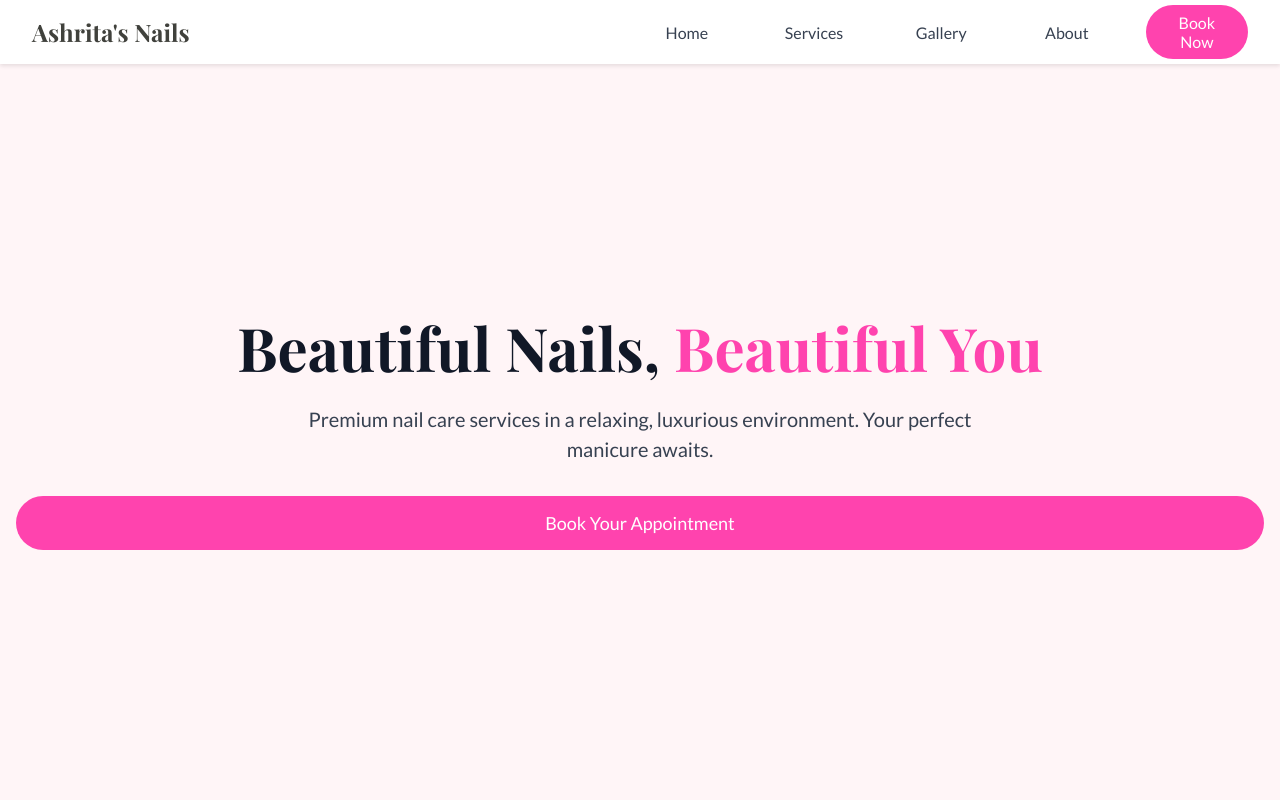
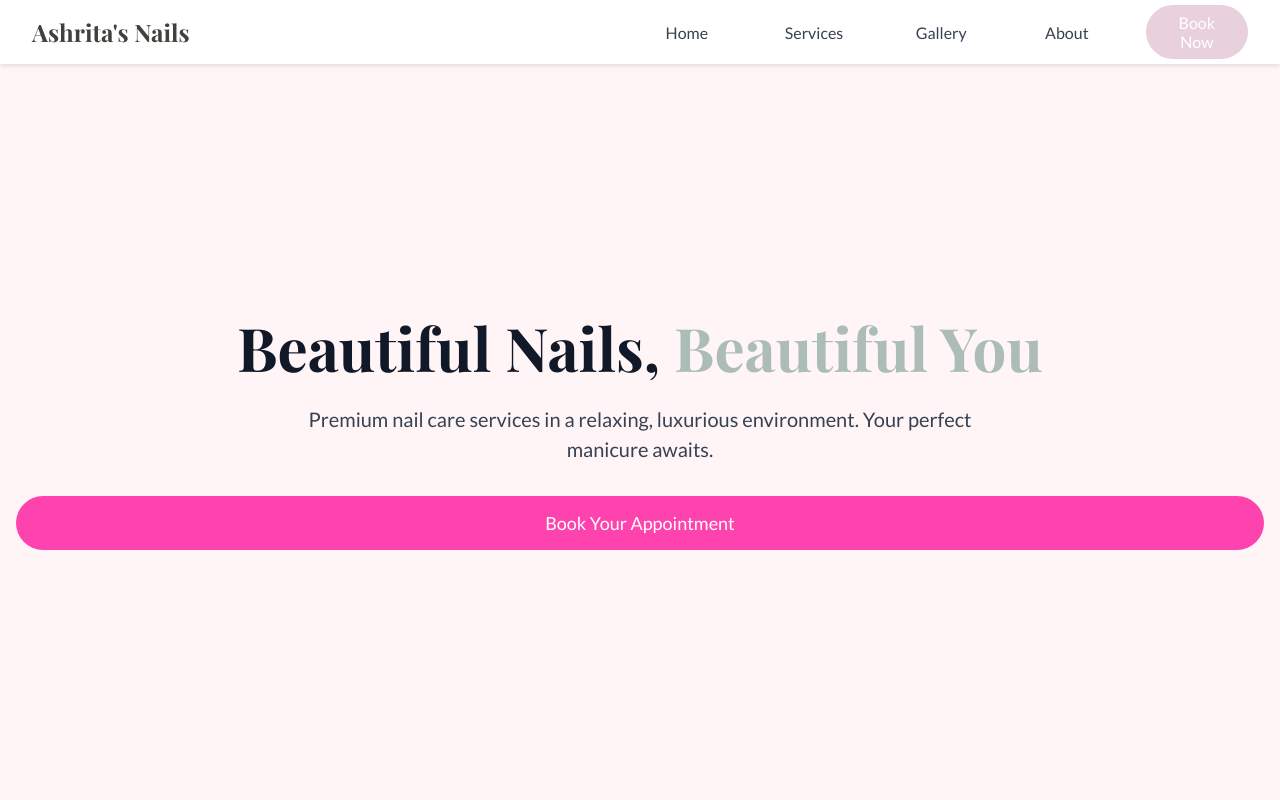
Before and after one commit to hill-ol/vite-nails, a React (Vite) app: page / in a window 1280 px wide. Shown: the top 800 px of the page. Built offline with nearby package versions, Linux system fonts and the light colour scheme.

Commit message:
more colors

```diff
--- a/src/App.css
+++ b/src/App.css
@@ -70,7 +70,7 @@ body {
 }
 
 .book-button {
-  background-color: #ff43ae;
+  background-color: #E8D1DC;
   color: white;
   padding: 0.5rem 1.5rem;
   border: none;
@@ -81,7 +81,7 @@ body {
 }
 
 .book-button:hover {
-  background-color: #a21836;
+  background-color: #eeb6d9;
 }
 
 .mobile-menu-toggle {
@@ -163,7 +163,7 @@ body {
 }
 
 .hero-highlight {
-  color: #ff43ae;
+  color: #ACBDB7;
 }
 
 .hero-description {
```
